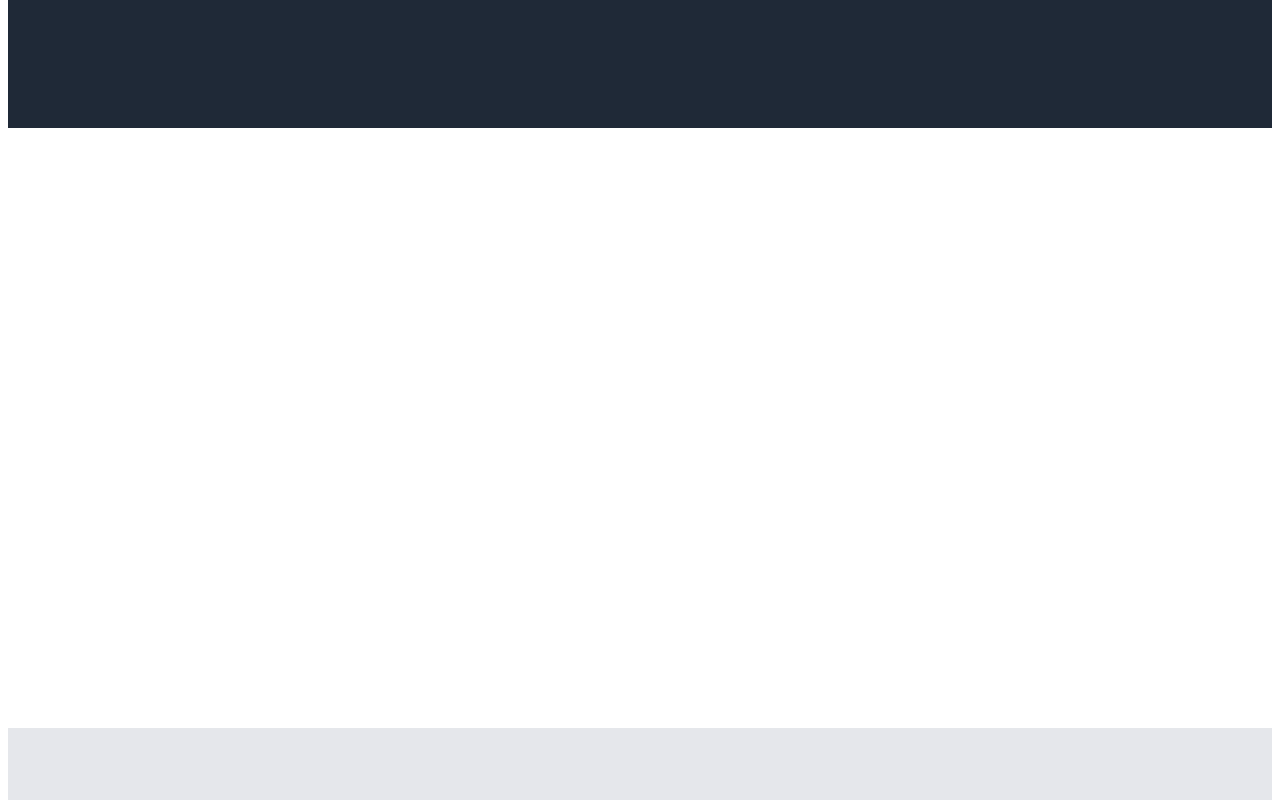
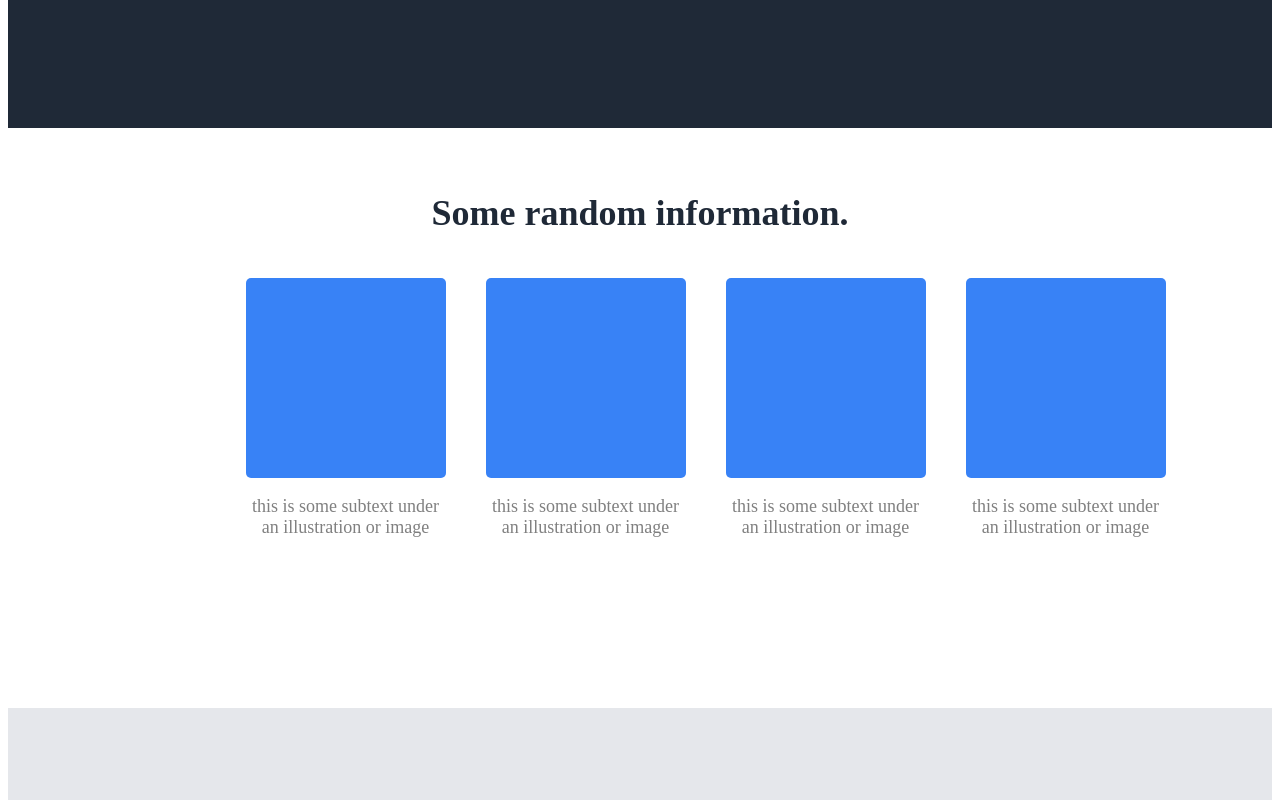
Before and after one commit to Vryuss/landing-page, a plain HTML site: page index.html in a window 1280 px wide. Shown: the part 480-1280 px from the top of the page. Drawn offline with Linux system fonts and the light colour scheme.

Commit message:
Finished entire second page segment

```diff
--- a/index.html
+++ b/index.html
@@ -29,7 +29,27 @@
                 </div>
             </div>
         </div>
-        <div class="info"></div>
+        <div class="info">
+            <h1 class="random">Some random information.</h1>
+            <div class="gallery">
+                <div class="img">
+                    <div class="blue-placeholder"></div>
+                    <p class="sub-image">this is some subtext under an illustration or image</p>
+                </div>
+                <div class="img">
+                    <div class="blue-placeholder"></div>
+                    <p class="sub-image">this is some subtext under an illustration or image</p>
+                </div>
+                <div class="img">
+                    <div class="blue-placeholder"></div>
+                    <p class="sub-image">this is some subtext under an illustration or image</p>
+                </div>
+                <div class="img">
+                    <div class="blue-placeholder"></div>
+                    <p class="sub-image">this is some subtext under an illustration or image</p>
+                </div>
+            </div>
+        </div>
         <div class="quote"></div>
         <div class="sign-up"></div>
         <div class="copyright"></div>
--- a/styles.css
+++ b/styles.css
@@ -20,9 +20,6 @@
     background-color: white;
     width: auto;
     height: 250px;
-}
-.info{
-    height: 600px;
 }
 .sign-up{
     height: 500px;
@@ -68,7 +65,7 @@ h1{
 }
 p{
     font-size: 18px;
-    color: #e5e7eb;
+    color: grey;
 
 }
 button{
@@ -97,3 +94,35 @@ button{
 .read{
     flex: 0 1 50%;
 }
+.info{
+    display: flex;
+    flex-direction: column;
+    justify-content: flex-start;
+    align-items: center;
+    padding: 40px;
+    height: 500px;
+}
+.blue-placeholder{
+    width: 200px;
+    height: 200px;
+    background-color: #3882f6;
+    border-radius: 5px;
+}
+.gallery{
+    display: flex;
+    width: 70%;
+}
+.img{
+    display: flex;
+    flex-direction: column;
+    align-items: center;
+    margin: 20px;
+}
+.random{
+    font-size: 36px;
+    font-weight: bolder;
+    color: #1f2937;
+}
+.sub-image{
+    text-align: center;
+}
```
